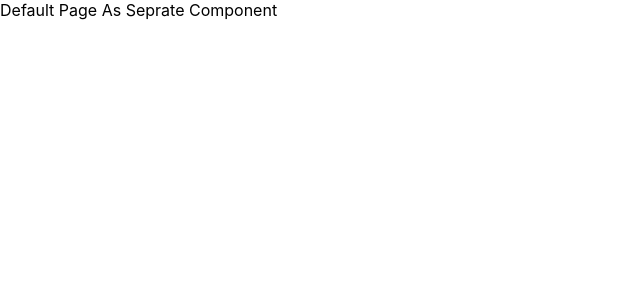
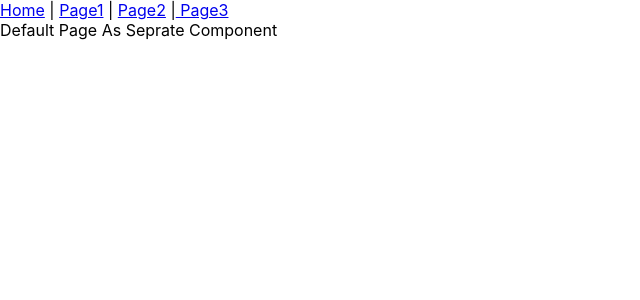
Before and after one commit to dac-2021/day10-react-routing, a React (Create React App) app: page / in a window 1280 px wide. Shown: the top 300 px of the page, without its empty margins (0-640 px from the left). Built offline with nearby package versions, Linux system fonts and the light colour scheme.

Commit message:
navigation betwwen pages; using Link Componnent.

```diff
--- a/src/App.js
+++ b/src/App.js
@@ -1,5 +1,5 @@
 import "./App.css";
-import { BrowserRouter as Router, Route } from "react-router-dom";
+import { BrowserRouter as Router, Route, Link } from "react-router-dom";
 
 /**
  * http://localhost:3000/
@@ -10,18 +10,19 @@ import { BrowserRouter as Router, Route } from "react-router-dom";
 function App() {
   return (
     <Router>
+      {/** Navigation Link */}
+      <Link to="/">Home</Link> | <Link to="/page1">Page1</Link> |{" "}
+      <Link to="/page2">Page2</Link> |<Link to="/page3"> Page3</Link>
+      {/** Routes Here */}
       <Route exact path="/">
         <DefaultPage />
       </Route>
-
       <Route path="/page1">
         <Page1 />
       </Route>
-
       <Route path="/page2">
         <Page2 />
       </Route>
-
       <Route path="/page3">
         <Page3 />
       </Route>
```
